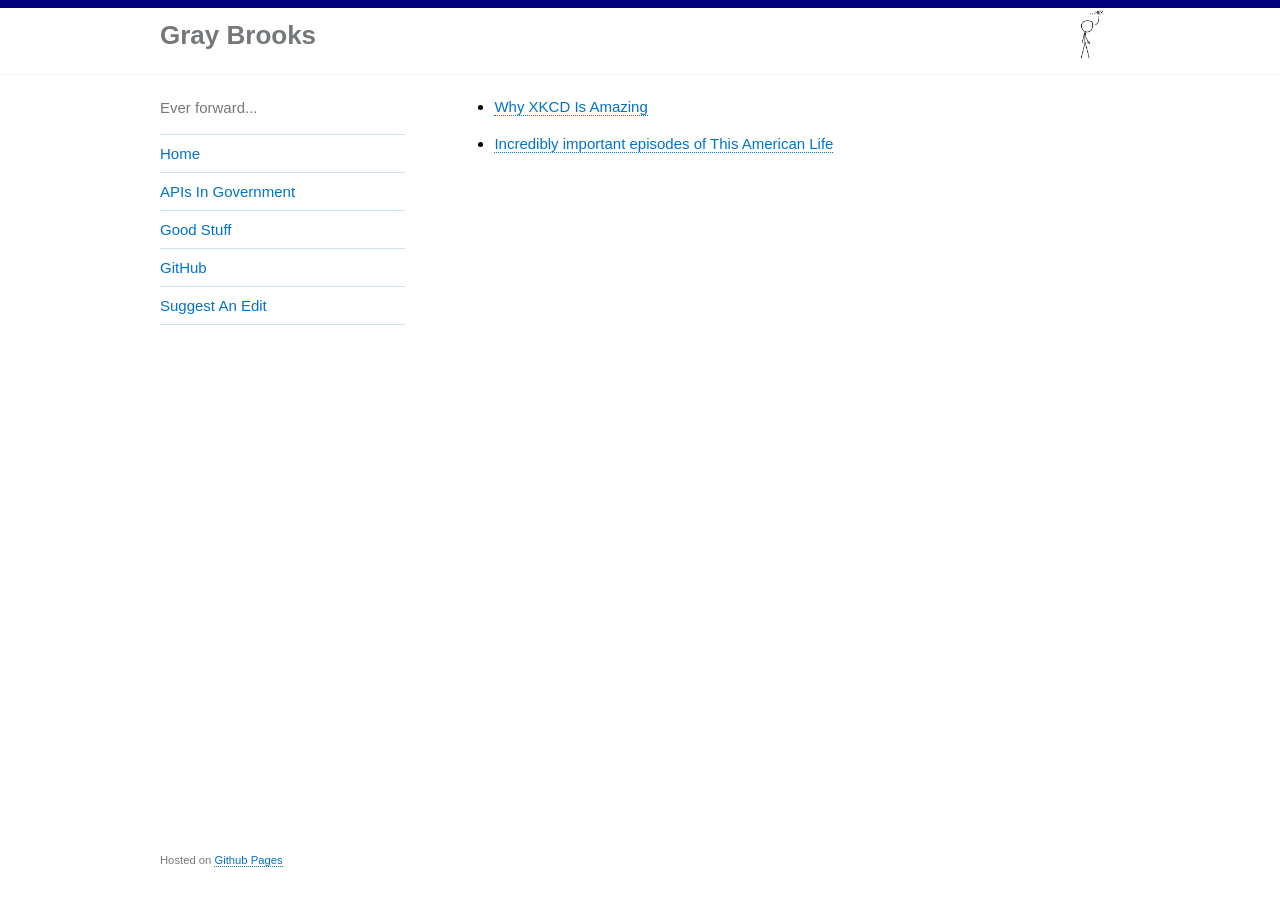
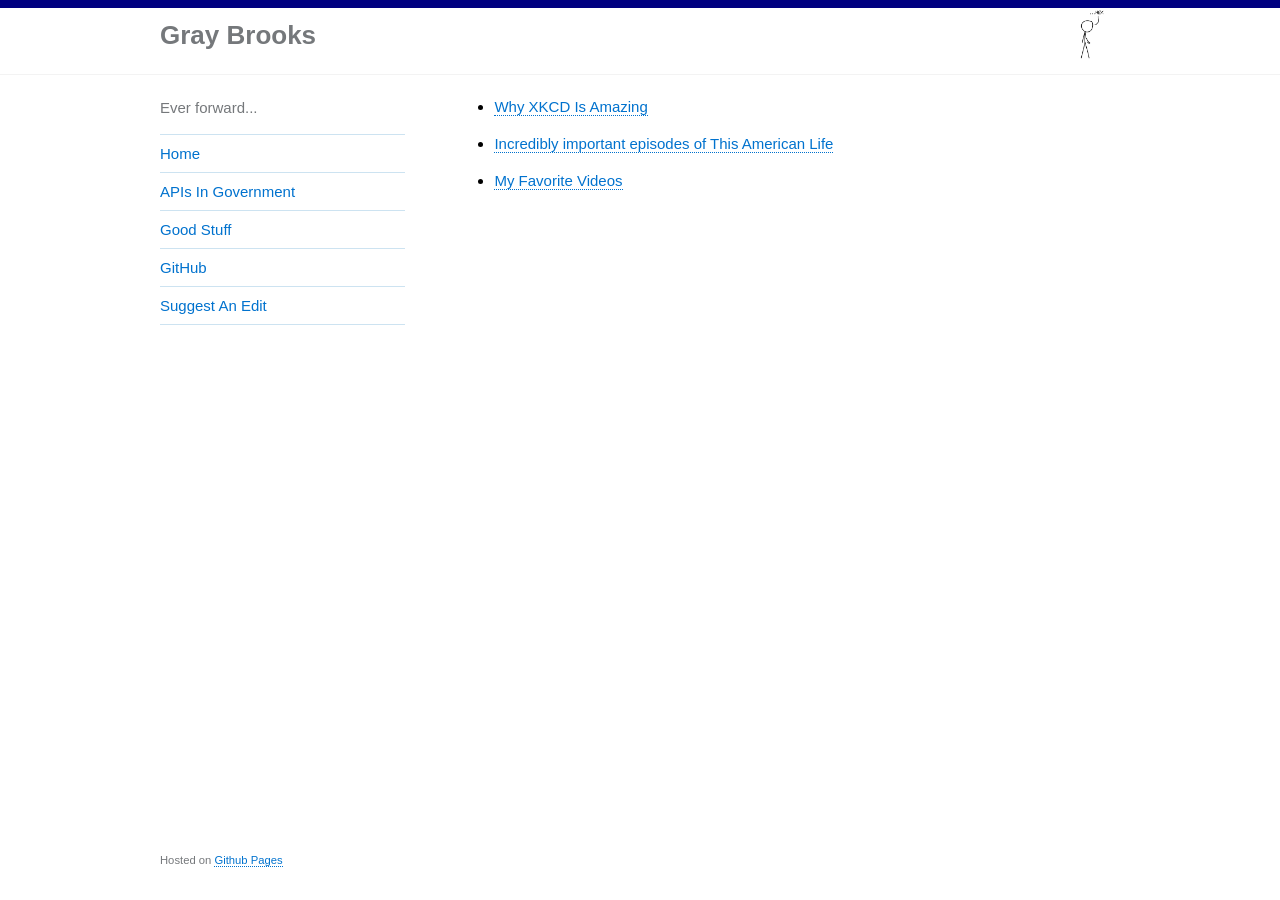
Before and after one commit to gbinal/gbinal.github.com, a Jekyll site: the page built from pages/good_stuff.md, in a window 1280 px wide. Built offline with Jekyll 4.4.1, drawn with Linux system fonts in a browser that asks for light colours.

Commit message:
adding videos link

```diff
--- a/pages/good_stuff.md
+++ b/pages/good_stuff.md
@@ -1,7 +1,8 @@
 ---
 layout: default
-title: Good Stuff
+title: "Good Stuff"
 ---
 
 * [Why XKCD Is Amazing](http://graybrooks.com/pages/xkcd)
 * [Incredibly important episodes of This American Life](http://graybrooks.com/pages/TAL)
+* [My Favorite Videos](http://graybrooks.com/pages/amazing_videos)
```
